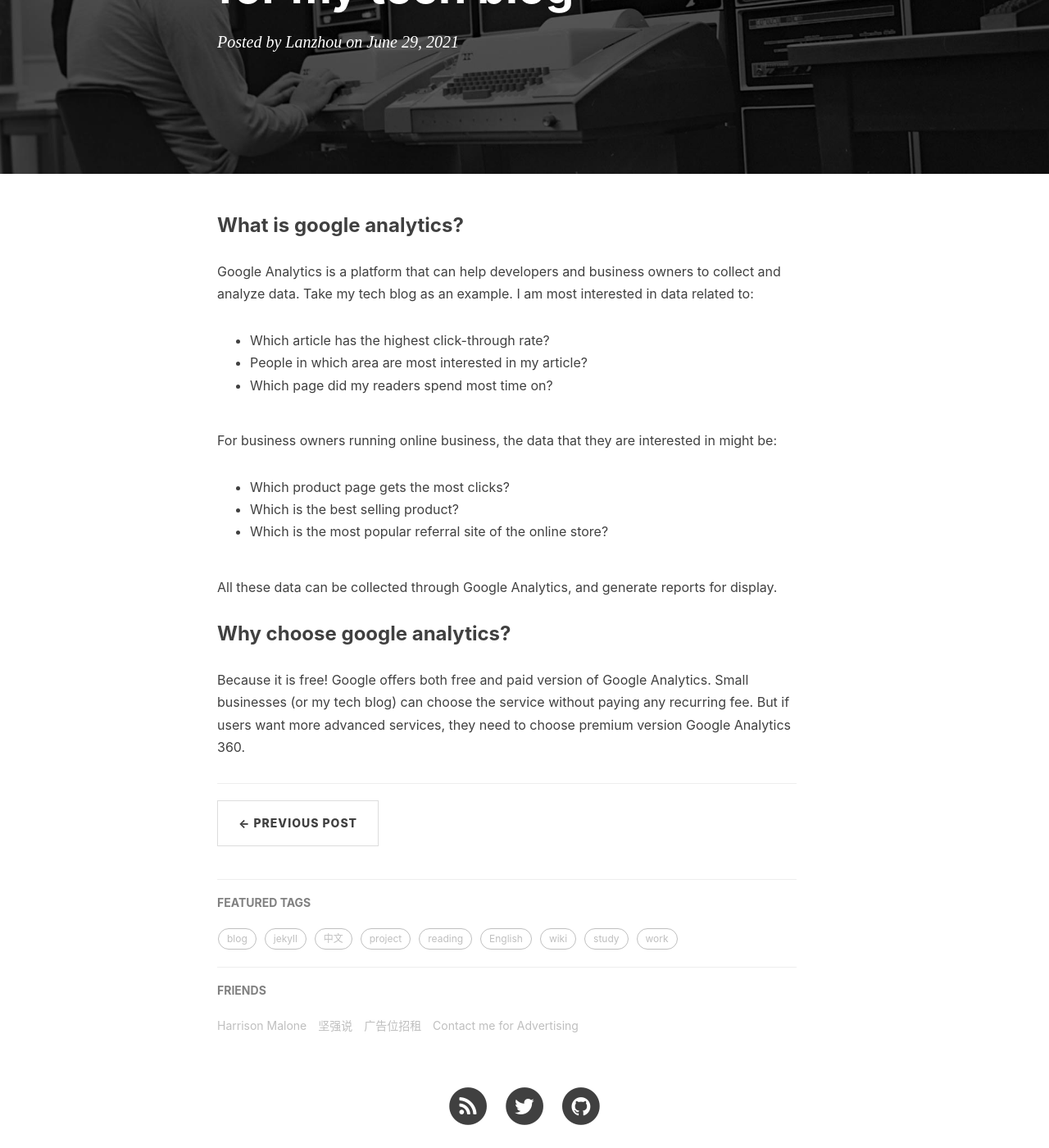
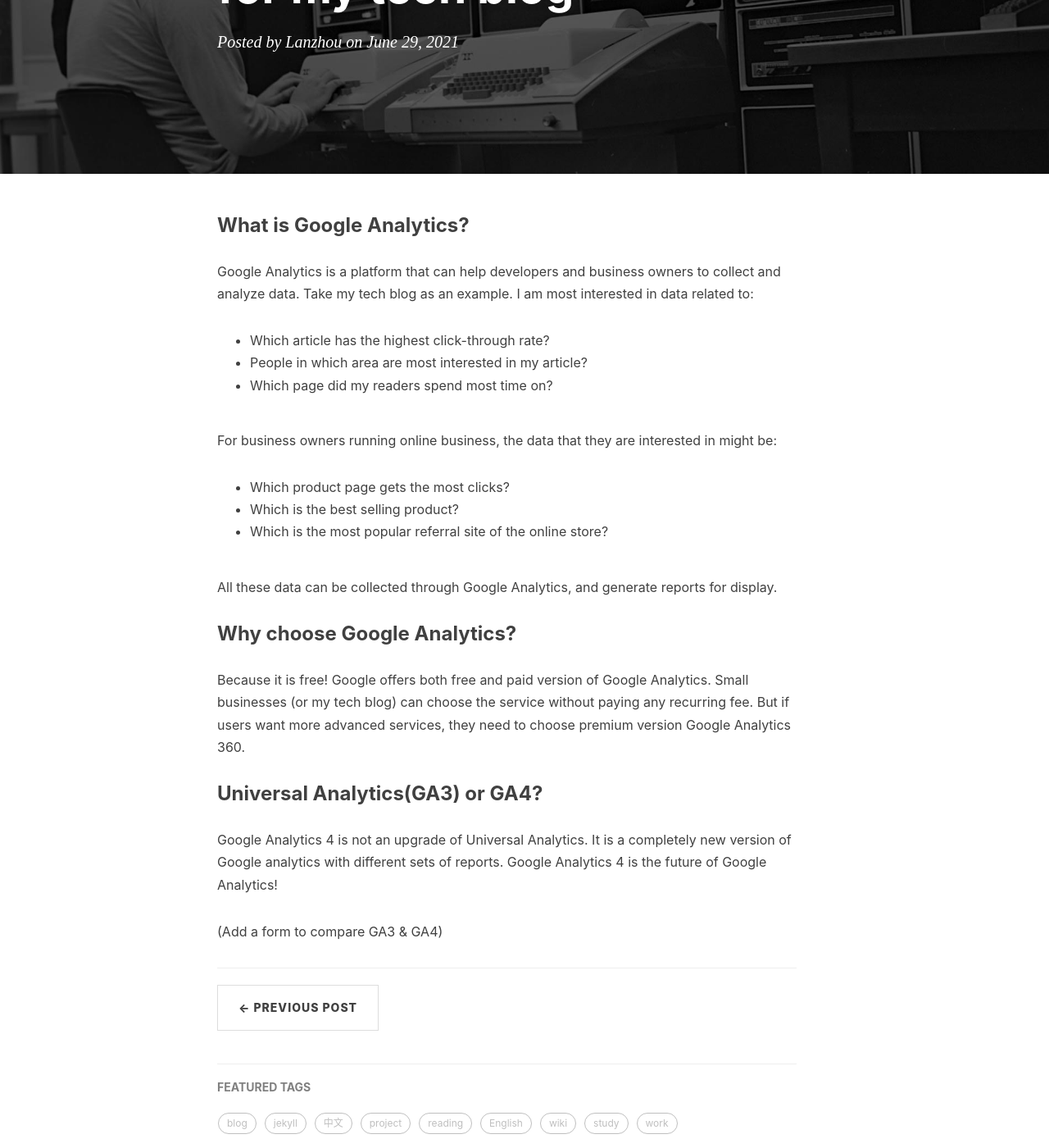
Before and after one commit to Lanzhou-J/Lanzhou-J.github.io, a Jekyll site: the page built from _posts/2021-06-29-Set-Google-Analytics-for-blog.md, in a window 1280 px wide and 1400 px high, scrolled down 366 px. Shown: the whole window at 82% size. Built offline with Jekyll 4.4.1, drawn with Linux system fonts in a browser that asks for light colours; nearby versions of some CDN libraries; comment, search, counter and statistics services are not loaded.

Commit message:
add GA3 and GA4 comparison part

```diff
--- a/_posts/2021-06-29-Set-Google-Analytics-for-blog.md
+++ b/_posts/2021-06-29-Set-Google-Analytics-for-blog.md
@@ -11,7 +11,7 @@
 - google
 ---
 
-### What is google analytics?
+### What is Google Analytics?
 
 Google Analytics is a platform that can help developers and business owners to collect and analyze data. Take my tech blog as an example. I am most interested in data related to:
 
@@ -27,7 +27,13 @@
 
 All these data can be collected through Google Analytics, and generate reports for display.
 
-### Why choose google analytics?
+### Why choose Google Analytics?
 
 Because it is free!
 Google offers both free and paid version of Google Analytics. Small businesses (or my tech blog) can choose the service without paying any recurring fee. But if users want more advanced services, they need to choose premium version Google Analytics 360.
+
+### Universal Analytics(GA3) or GA4?
+Google Analytics 4 is not an upgrade of Universal Analytics. It is a completely new version of Google analytics with different sets of reports.
+Google Analytics 4 is the future of Google Analytics!
+
+(Add a form to compare GA3 & GA4)
```
